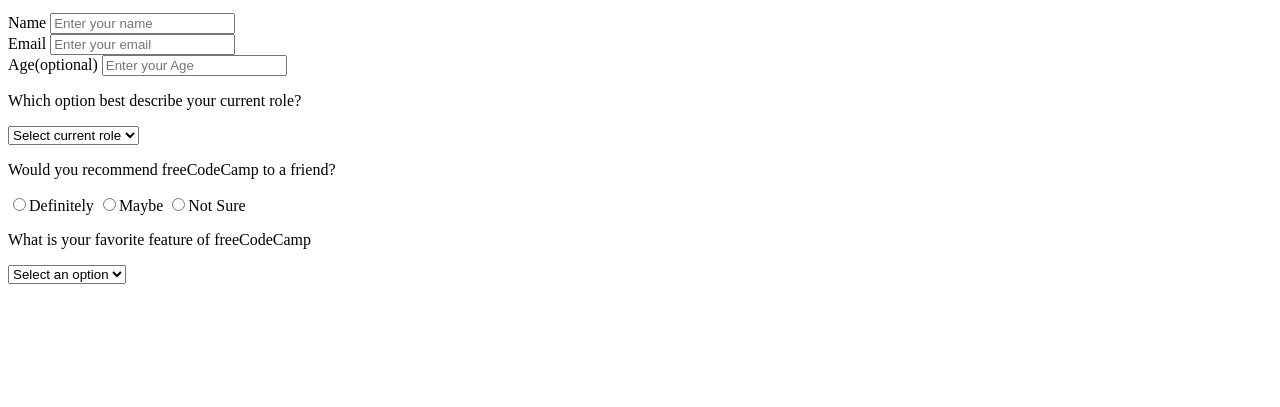
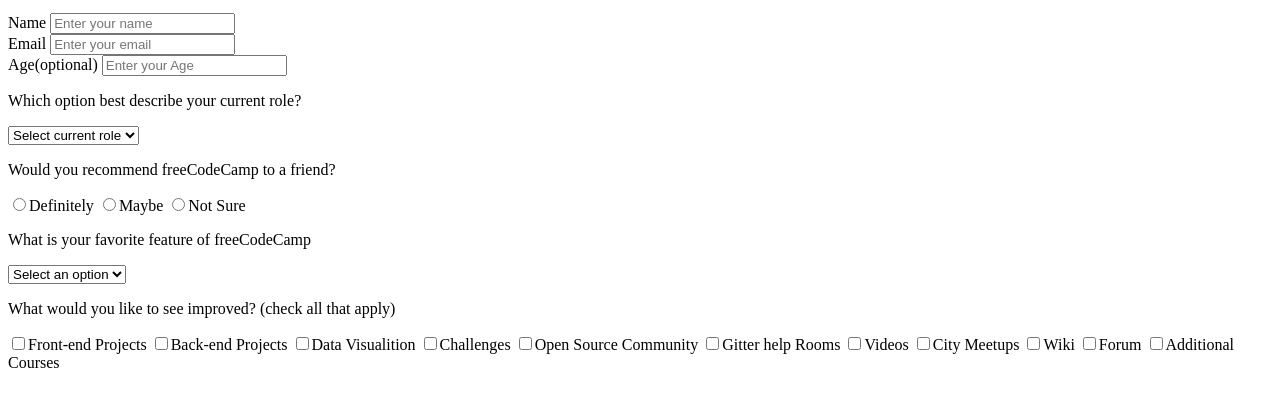
Before and after one commit to VinayakSuthar/FCC-Survey-Form, a plain HTML site: page index.html in a window 1280 px wide. Shown: the part 101-508 px from the top of the page. Drawn offline with Linux system fonts and the light colour scheme.

Commit message:
Add prefer input

```diff
--- a/index.html
+++ b/index.html
@@ -95,6 +95,97 @@
           <option value="openSource">Open Source</option>
         </select>
       </div>
+      <div class="form-group">
+        <p>What would you like to see improved? <span class="clue">(check all that apply)</span></p>
+        <label>
+          <input
+            type="checkbox"
+            name="prefer"
+            value="front-end-projects"
+            class="input-checkbox"
+          />Front-end Projects
+        </label>
+        <label>
+          <input
+            type="checkbox"
+            name="prefer"
+            value="back-end-projects"
+            class="input-checkbox"
+          />Back-end Projects
+        </label>
+        <label>
+          <input
+            type="checkbox"
+            name="prefer"
+            value="data-visualition"
+            class="input-checkbox"
+          />Data Visualition
+        </label>
+        <label>
+          <input
+            type="checkbox"
+            name="prefer"
+            value="challenges"
+            class="input-checkbox"
+          />Challenges
+        </label>
+        <label>
+          <input
+            type="checkbox"
+            name="prefer"
+            value="open-source-community"
+            class="input-checkbox"
+          />Open Source Community
+        </label>
+        <label>
+          <input
+            type="checkbox"
+            name="prefer"
+            value="gitter-help-room"
+            class="input-checkbox"
+          />Gitter help Rooms
+        </label>
+        <label>
+          <input
+            type="checkbox"
+            name="prefer"
+            value="videos"
+            class="input-checkbox"
+          />Videos
+        </label>
+        <label>
+          <input
+          type="checkbox"
+          name="prefer"
+          value="city-meetups"
+          class="input-checkbox"
+          />City Meetups
+        </label>
+        <label>
+          <input
+          type="checkbox"
+          name="prefer"
+          value="wiki"
+          class="input-checkbox"
+          />Wiki
+        </label>
+        <label>
+          <input
+          type="checkbox"
+          name="prefer"
+          value="forum"
+          class="input-checkbox"
+          />Forum
+        </label>
+        <label>
+          <input
+          type="checkbox"
+          name="prefer"
+          value="additional-courses"
+          class="input-checkbox"
+          />Additional Courses
+        </label>
+      </div>
     </form>
     </div>
   </body>
```
